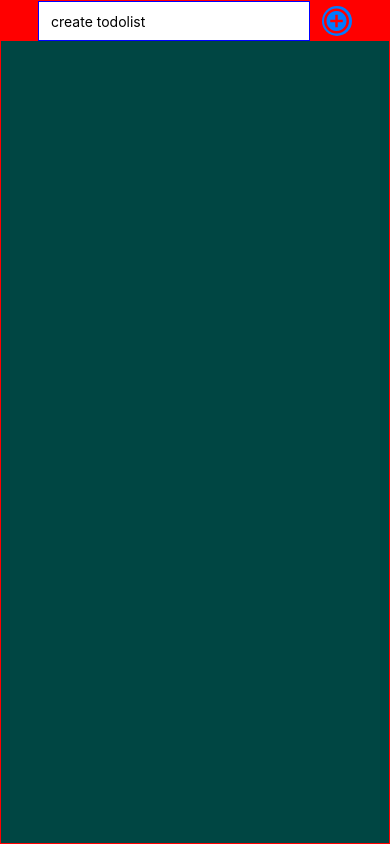
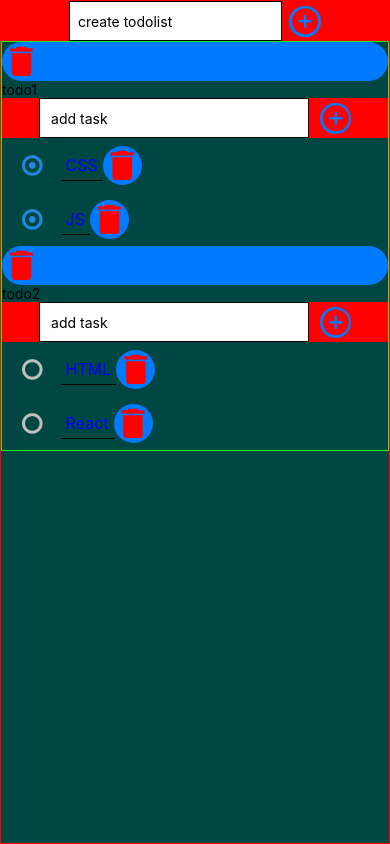
Before and after one commit to annavilnid/expo-app, a React Native app: screen / in a window 390 px wide. Built offline with nearby package versions, Linux system fonts and the light colour scheme.

Commit message:
delete task amd todolist

```diff
--- a/App.tsx
+++ b/App.tsx
@@ -1,19 +1,21 @@
-import React, {ReactNode} from 'react';
-import {StatusBar} from 'expo-status-bar';
-import {StyleSheet, TextInput, View, Text, Keyboard, TouchableWithoutFeedback, SafeAreaView} from 'react-native';
-import {Button} from "./components/Button";
+import React from 'react';
+//import {StatusBar} from 'expo-status-bar';
+import {StyleSheet, View, Keyboard, TouchableWithoutFeedback, SafeAreaView, Text} from 'react-native';
+import {Task} from "@src/components/Task";
+import {AddItemForm} from "@src/components/common/AddItemForm";
+import {Button} from "@src/components/common/Button";
+
+export type TaskType = {
+  id: string,
+  title: string,
+  isDone: boolean,
+}
 
 export default function App() {
-  type Todolist = {
+  type TodolistType = {
     id: string,
     title: string,
     filter: string,
-  }
-
-  type Task = {
-    id: string,
-    title: string,
-    isDone: boolean,
   }
 
   const stateTodolists = [
@@ -22,47 +24,52 @@ export default function App() {
   ]
 
   const stateTasks = {
-    "1": [{id: "t1", title: "CSS", isDone: true}, {id: "t1", title: "JS", isDone: true}],
-    "2": [{id: "t1", title: "CSS", isDone: false}, {id: "t1", title: "JS", isDone: false}],
+    "1": [{id: "t11", title: "CSS", isDone: true}, {id: "t12", title: "JS", isDone: true}],
+    "2": [{id: "t21", title: "HTML", isDone: false}, {id: "t22", title: "React", isDone: false}],
   }
-  const [todolists, onChangeTodolists] = React.useState<Todolist[]>(stateTodolists);
-  const [tasks, onChangeTasks] = React.useState<{[key: string]: Task[]}>(stateTasks);
-  const [value, onChangeValue] = React.useState<string>('');
-  const onPressAddTodolist = () => {
-    onChangeTodolists([{id: 'new', title: value, filter: 'all'}, ...todolists])
-    onChangeValue('')
+  const [todolists, onChangeTodolists] = React.useState<TodolistType[]>(stateTodolists);
+  const [tasks, onChangeTasks] = React.useState<{[key: string]: TaskType[]}>(stateTasks);
+
+  const onPressAddTodolist = (value: string) => {
+    const todolistId = new Date().toString()
+    onChangeTodolists([{id: todolistId, title: value, filter: 'all'}, ...todolists])
+    onChangeTasks({...tasks, [todolistId]: []})
   }
 
-  const onChangeInputValue = (value: string) => {
-    onChangeValue(value)
+  const onPressAddTask = (todolistId: string, value: string) => {
+    const taskId = new Date().toString()
+    onChangeTasks({...tasks, [todolistId]: [{id: taskId, title: value, isDone: false},...tasks[todolistId]]})
   }
 
+  const onDeleteTask = (todolistId, taskId) => {
+    onChangeTasks({...tasks, [todolistId]: tasks[todolistId].filter(t => t.id !== taskId)})
+  }
+
+  const onPressDeleteTodolist = (todolistId) => {
+    onChangeTodolists(todolists.filter(t => t.id !== todolistId))
+  }
 
   return (
         <TouchableWithoutFeedback onPress={Keyboard.dismiss} style={[globalStyles.border, styles.appContainer]}>
             <View style={[globalStyles.border, styles.appContainer]}>
               <SafeAreaView>
               <View style={styles.todolistForm}>
-                <TextInput
-                    style={[globalStyles.todolistForm, styles.todolistFormInput]}
-                    value={value}
-                    onChangeText={onChangeInputValue}
-                    placeholder="create todolist"/>
-                <Button iconName="add-circle-outline" onPress={onPressAddTodolist}/>
-                {/*<Button style={{ba}} title="+" onPress={onPressAddTodolist}/>*/}
+                <AddItemForm placeholder={"create todolist"} buttonHandler={onPressAddTodolist}/>
               </View>
-              {/*<View style={globalStyles.TodolistForm}>*/}
-              {/*  {todolists.map(todolist => (*/}
-              {/*      <View key={todolist.id}>*/}
-              {/*        <Text>{todolist.title}</Text>*/}
-              {/*        /!*{tasks[todolist.id].map(task => (*!/*/}
-              {/*        /!*    <View key={task.id}>*!/*/}
-              {/*        /!*      <Text>{task.title}</Text>*!/*/}
-              {/*        /!*    </View>*!/*/}
-              {/*        /!*))}*!/*/}
-              {/*      </View>*/}
-              {/*  ))}*/}
-              {/*</View>*/}
+              <View style={globalStyles.todolistList}>
+                {todolists.map(todolist => (
+                    <View key={todolist.id}>
+                      <Button  iconName={'delete'} iconSizePercent={10} onPress={()=>onPressDeleteTodolist(todolist.id)}/>
+                      <Text>{todolist.title}</Text>
+                      <AddItemForm placeholder={"add task"} buttonHandler={(value)=>onPressAddTask(todolist.id, value)}/>
+                      {tasks[todolist.id]?.map(task => (
+                          //TODO
+                          //убрать потом таски
+                          <Task key={task.id} todolistId={todolist.id} tasks={tasks} task={task} onChangeTasks={onChangeTasks} onDeleteTask={(taskId)=>onDeleteTask(todolist.id, taskId)}/>
+                      ))}
+                    </View>
+                ))}
+              </View>
               </SafeAreaView>
             </View>
           {/*</SafeAreaView>*/}
@@ -70,11 +77,11 @@ export default function App() {
   );
 }
 
-const HideKeyboard = ({children} : {children: ReactNode}) => (
-    <TouchableWithoutFeedback onPress={() => Keyboard.dismiss()}>
-      {children}
-    </TouchableWithoutFeedback>
-)
+// const HideKeyboard = ({children} : {children: ReactNode}) => (
+//     <TouchableWithoutFeedback onPress={() => Keyboard.dismiss()}>
+//       {children}
+//     </TouchableWithoutFeedback>
+// )
 
 const styles = StyleSheet.create({
   appContainer: {
@@ -100,6 +107,9 @@ const styles = StyleSheet.create({
     borderWidth: 1,
     paddingHorizontal: "3%",
     marginRight: "3%",
+  },
+  todolistList: {
+    flexDirection: "column",
   },
 });
 
--- a/babel.config.js
+++ b/babel.config.js
@@ -1,6 +1,16 @@
-module.exports = function(api) {
+module.exports = function (api) {
   api.cache(true);
   return {
     presets: ['babel-preset-expo'],
+    plugins: [
+      [
+        "module-resolver",
+        {
+          alias: {
+            "@src": "./src",
+          },
+        },
+      ],
+    ],
   };
 };
--- a/package.json
+++ b/package.json
@@ -13,6 +13,8 @@
     "expo-status-bar": "~1.6.0",
     "react": "18.2.0",
     "react-native": "0.72.6",
+    "react-native-elements": "^3.4.3",
+    "react-native-safe-area-context": "^4.7.4",
     "react-native-vector-icons": "^10.0.2"
   },
   "devDependencies": {
--- /dev/null
+++ b/src/components/Task.tsx
@@ -0,0 +1,49 @@
+import React from 'react';
+import {StyleSheet, View} from 'react-native';
+import {TaskType} from "App";
+import {CheckBox} from "react-native-elements";
+import {EditableSpan} from "@src/components/common/EditableSpan";
+import {Button} from "@src/components/common/Button";
+
+type Props = {
+    todolistId: string,
+    tasks: {[key: string]: TaskType[]},
+    task: TaskType,
+    onChangeTasks: (tasks: {[key: string]: TaskType[]}) => void
+    onDeleteTask: (taskId: string) => void
+}
+
+export const Task: React.FC<Props> = ({todolistId, tasks, task, onDeleteTask, onChangeTasks}) => {
+    const {id, title, isDone} = task
+    const onPressChangeStatus = () => onChangeTasks({...tasks, [todolistId]: tasks[todolistId].map(t=> t.id === id ? {...t, isDone: !isDone}: t)})
+
+    return (
+        <View style={styles.container}>
+            <CheckBox
+                checked={isDone}
+                onPress={onPressChangeStatus}
+                containerStyle={styles.checkboxContainer}
+                checkedIcon="dot-circle-o"
+                uncheckedIcon="circle-o"
+            />
+            <EditableSpan todolistId={todolistId} id={id} tasks={tasks} title={title} onChangeTasks={onChangeTasks}/>
+            <Button  iconName={'delete'} iconSizePercent={10} onPress={()=>onDeleteTask(id)}/>
+        </View>
+    );
+}
+
+
+const styles = StyleSheet.create({
+    container: {
+        flexDirection: 'row',
+        alignItems: 'center',
+    },
+    checkboxContainer: {
+        color: "yellow",
+        width: "10%",
+        borderWidth: 0,
+    },
+    text: {
+        fontSize: 16,
+    },
+});
--- /dev/null
+++ b/src/components/common/AddItemForm.tsx
@@ -0,0 +1,59 @@
+import {StyleSheet, TextInput, View} from "react-native";
+import {Button} from "@src/components/common/Button";
+import React from "react";
+
+type Props = {
+    placeholder: string,
+    buttonHandler: (title: string) => void,
+}
+export const AddItemForm: React.FC<Props> = ({buttonHandler, placeholder}) => {
+    const [value, onChangeValue] = React.useState<string>('');
+
+
+    const onPress = () => {
+        buttonHandler(value)
+        onChangeValue('')
+    }
+
+    const onChangeInputValue = (value: string) => {
+        onChangeValue(value)
+    }
+
+    return (
+        <View style={styles.form}>
+            <TextInput
+                style={styles.input}
+                value={value}
+                onChangeText={onChangeInputValue}
+                placeholder={placeholder}/>
+            <Button iconName="plus-circle" iconSizePercent={8} onPress={onPress}/>
+        </View>
+    )
+}
+
+
+const styles = StyleSheet.create({
+    container: {
+        flex: 1,
+        justifyContent: "center",
+        alignItems: "center"
+    },
+    form: {
+        flexDirection: "row",
+        backgroundColor: "red",
+        alignItems: 'center',
+        justifyContent: 'center',
+    },
+    button: {
+        backgroundColor: '#0905f5'
+    },
+    input: {
+        backgroundColor: '#fff',
+        minWidth: '70%',
+        height: 40,
+        borderWidth: 1,
+        paddingHorizontal: "3%",
+        marginRight: "3%",
+    },
+
+});
--- a/components/Button.tsx
+++ b/src/components/common/Button.tsx
@@ -1,24 +1,23 @@
-import React, {Component, ReactNode} from 'react';
-import {View, StyleSheet, TouchableOpacity, Text} from "react-native";
-import Icon from 'react-native-vector-icons/MaterialIcons';
+import {StyleSheet, TouchableOpacity, Text, Dimensions} from "react-native";
+import Icon from 'react-native-vector-icons/MaterialCommunityIcons';
 
 type Props = {
     label?: string,
     iconName?: string,
     onPress: () => void,
+    iconSizePercent?: number;
+}
+export const Button: React.FC<Props> = ({label, iconName, iconSizePercent, onPress}) => {
+    const windowWidth = Dimensions.get('window').width; // Получаем ширину экрана
 
-}
-export const Button: React.FC<Props> = ({label, iconName, onPress}) => {
+   const iconSize = iconSizePercent ? (windowWidth * iconSizePercent) / 100 : 0; // Рассчитываем размер иконки в пикселях
     return (
-        // <View style={styles.container}>
             <TouchableOpacity
                 style={styles.customBtnBG}
                 onPress={onPress}>
                 {label && <Text style={styles.customBtnText}>{label}</Text>}
-                {iconName && <Icon name={iconName} size={30} color="#ff0000" />}
+                {iconName && <Icon size={iconSize} name={iconName} color="#ff0000" />}
             </TouchableOpacity>
-        //
-        // </View>
     )
 }
 
@@ -44,5 +43,9 @@ const styles = StyleSheet.create({
         // paddingHorizontal: 1,
         // paddingVertical: 1,
         borderRadius: 50,
-    }
+    },
+    icon: {
+        // flex: 1,
+        // alignSelf: 'stretch',
+    },
 });
--- /dev/null
+++ b/src/components/common/EditableSpan.tsx
@@ -0,0 +1,63 @@
+import React, { useState } from 'react';
+import { View, Text, TextInput, StyleSheet, TouchableOpacity } from 'react-native';
+import {TaskType} from "App";
+
+type Props = {
+  todolistId: string
+  id: string
+  title: string
+  tasks: {[key: string]: TaskType[]}
+  onChangeTasks: (tasks: {[key: string]: TaskType[]},)=>void
+}
+
+
+export const EditableSpan: React.FC<Props> = ({ todolistId, tasks, title, onChangeTasks, id }) => {
+  const [editing, setEditing] = useState<boolean>(false);
+  const [editedText, setEditedText] = useState<string>(title);
+
+  const handlePress = () => {
+    setEditing(true);
+  };
+
+  const handleBlur = () => {
+    setEditing(false);
+    onChangeTasks({...tasks, [todolistId]: tasks[todolistId].map(t=> t.id === id ? {...t, title: editedText}: t)})
+  };
+
+  return (
+    <View style={styles.container}>
+      {editing ? (
+        <TextInput
+          style={styles.input}
+          value={editedText}
+          onChangeText={setEditedText}
+          onBlur={handleBlur}
+          autoFocus
+        />
+      ) : (
+        <TouchableOpacity onPress={handlePress}>
+          <Text style={styles.text}>{title}</Text>
+        </TouchableOpacity>
+      )}
+    </View>
+  );
+};
+
+const styles = StyleSheet.create({
+  container: {
+    flexDirection: 'row',
+    alignItems: 'center',
+  },
+  text: {
+    color: 'blue',
+    fontSize: 16,
+    borderBottomWidth: 1,
+    padding: 5,
+  },
+  input: {
+    color: 'red',
+    fontSize: 16,
+    borderBottomWidth: 1,
+    padding: 5,
+  },
+});
```
Also changed, not shown: tsconfig.json (+28 -22 lines), 1 other file (tests, documents, lock files or other folders).
